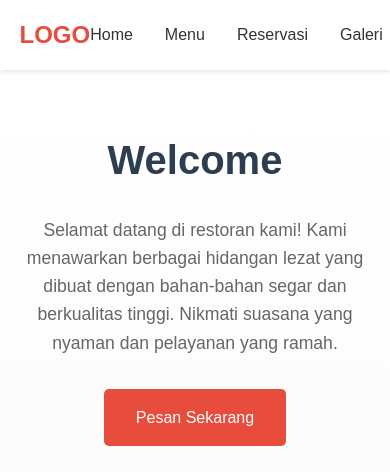
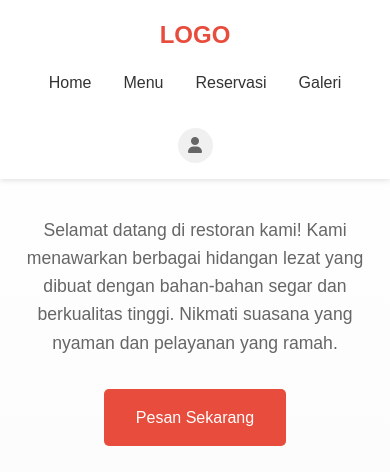
Before and after one commit to rullxd/website, a plain HTML site: page home.html in a window 390 px wide. Shown: the top 472 px of the page. Drawn offline with Linux system fonts and the light colour scheme.

Commit message:
updatehome

```diff
--- a/home.html
+++ b/home.html
@@ -24,13 +24,18 @@
             background-color: #fff;
             box-shadow: 0 2px 5px rgba(0, 0, 0, 0.1);
             padding: 1rem 5%;
-            display: flex;
-            justify-content: space-between;
-            align-items: center;
             position: fixed;
             width: 100%;
             top: 0;
             z-index: 1000;
+        }
+
+        .navbar-content {
+            max-width: 1200px;
+            margin: 0 auto;
+            display: flex;
+            justify-content: space-between;
+            align-items: center;
         }
 
         .logo {
@@ -42,6 +47,7 @@
         .nav-links {
             display: flex;
             gap: 2rem;
+            align-items: center;
         }
 
         .nav-links a {
@@ -53,6 +59,28 @@
 
         .nav-links a:hover {
             color: #e74c3c;
+        }
+
+        .user-section {
+            display: flex;
+            align-items: center;
+            gap: 1rem;
+            margin-left: 2rem;
+        }
+
+        .user-icon {
+            width: 35px;
+            height: 35px;
+            background-color: #f0f0f0;
+            border-radius: 50%;
+            display: flex;
+            align-items: center;
+            justify-content: center;
+            cursor: pointer;
+        }
+
+        .user-icon i {
+            color: #666;
         }
 
         /* Content styling */
@@ -120,6 +148,9 @@
             grid-template-columns: repeat(3, 1fr);
             gap: 2rem;
             margin-top: 2rem;
+            max-width: 1200px;
+            margin-left: auto;
+            margin-right: auto;
         }
 
         .feature-card {
@@ -137,6 +168,20 @@
 
         /* Responsive design */
         @media (max-width: 768px) {
+            .navbar-content {
+                flex-direction: column;
+                gap: 1rem;
+            }
+
+            .nav-links {
+                flex-wrap: wrap;
+                justify-content: center;
+            }
+
+            .user-section {
+                margin-left: 0;
+            }
+
             .content {
                 grid-template-columns: 1fr;
                 text-align: center;
@@ -156,12 +201,19 @@
 
 <body>
     <nav class="navbar">
+        <div class="navbar-content">
             <div class="logo">LOGO</div>
             <div class="nav-links">
                 <a href="#">Home</a>
                 <a href="#">Menu</a>
                 <a href="#">Reservasi</a>
                 <a href="#">Galeri</a>
+                <div class="user-section">
+                    <div class="user-icon">
+                        <i class="fas fa-user"></i>
+                    </div>
+                </div>
+            </div>
         </div>
     </nav>
 
```
Lines whose indentation alone changed are shown as unchanged.
